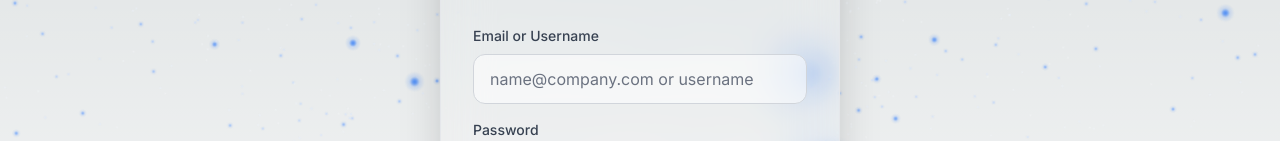
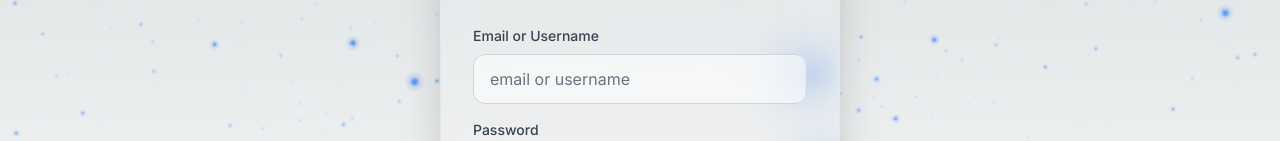
Before and after one commit to A-r-j-u001/Bixnemo, a Next.js app: page /login in a window 1280 px wide. Shown: the part 291-432 px from the top of the page. Built offline with nearby package versions, Linux system fonts and the light colour scheme.

Commit message:
Fix: Update email placeholder to 'email or username'

```diff
--- a/app/(front)/login/page.tsx
+++ b/app/(front)/login/page.tsx
@@ -156,7 +156,7 @@ const LoginPage = () => {
                                 value={formData.email}
                                 onChange={(e) => setFormData({ ...formData, email: e.target.value })}
                                 className="w-full rounded-xl border border-gray-300 bg-white/50 px-4 py-3 text-gray-900 placeholder-gray-500 backdrop-blur-sm focus:border-blue-500 focus:outline-none focus:ring-2 focus:ring-blue-500/20 dark:border-gray-700 dark:bg-black/50 dark:text-white dark:placeholder-gray-400"
-                                placeholder="name@company.com or username"
+                                placeholder="email or username"
                             />
                         </div>
                         <div>
```
